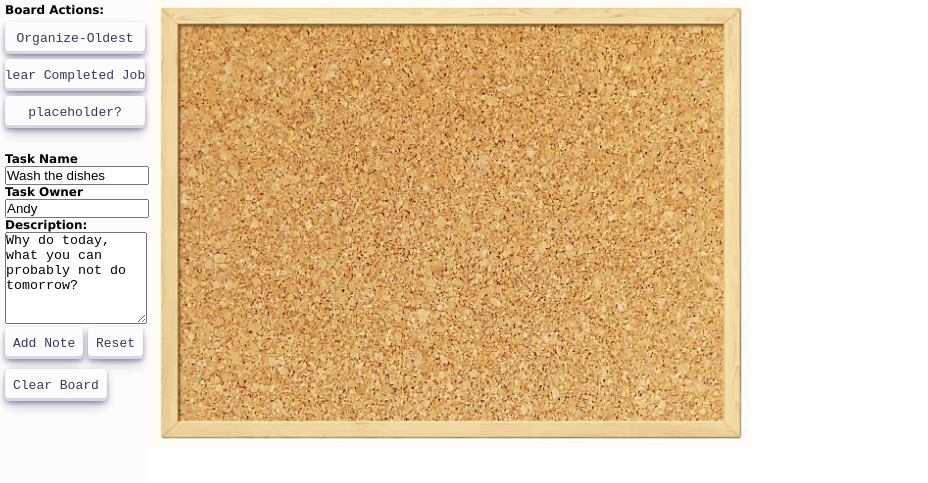
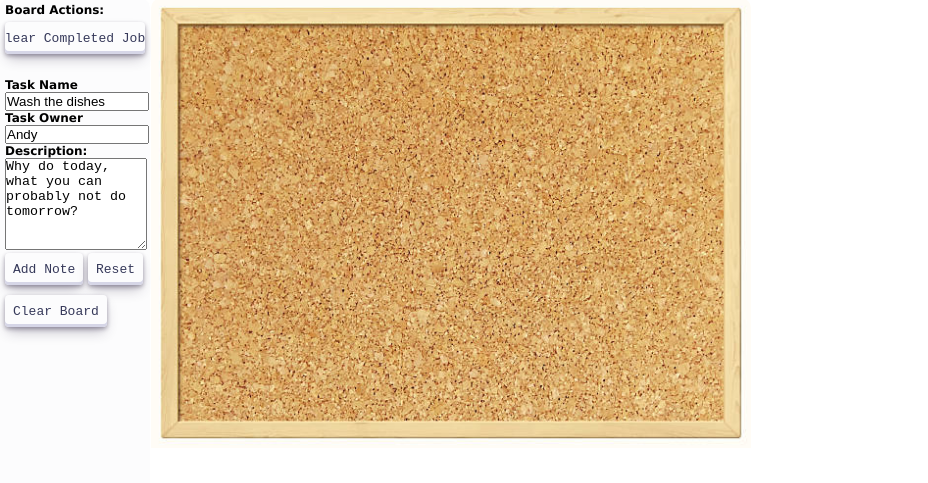
Before and after one commit to SimpleEnigma88/ToDoListCodefiSep21, a plain HTML site: page index.html in a window 1280 px wide. Shown: the part 43-526 px from the top of the page, without its empty margins (0-928 px from the left). Drawn offline with Linux system fonts and the light colour scheme.

Commit message:
not sure what was changed

```diff
--- a/index.html
+++ b/index.html
@@ -20,9 +20,9 @@
             <div id="leftcolumnwrap">
                 <div id="leftcolumn">
                     <p>Board Actions:</p>
-                    <button class="button-30" role="button" id="organizeByDate">Organize-Oldest</button>
+
                     <button class="button-30" role="button" id="clearCompleteTasks">Clear Completed Jobs</button>
-                    <button class="button-30" role="button">placeholder?</button><br>
+                    <br>
                     <form id="noteForm">
                         <div class="form-control">
                             <input type="hidden" name="subTime" id="subTime">
```
